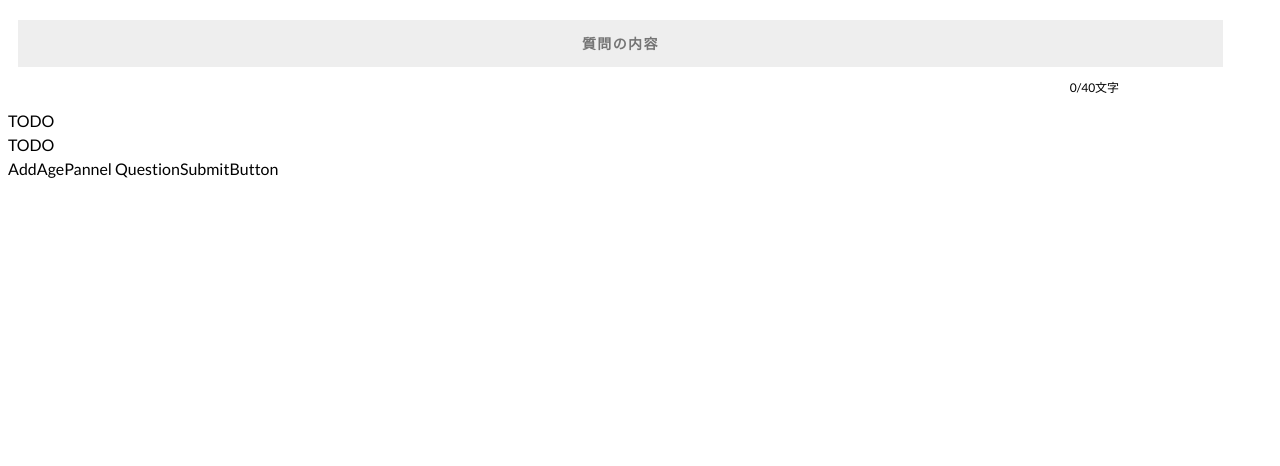
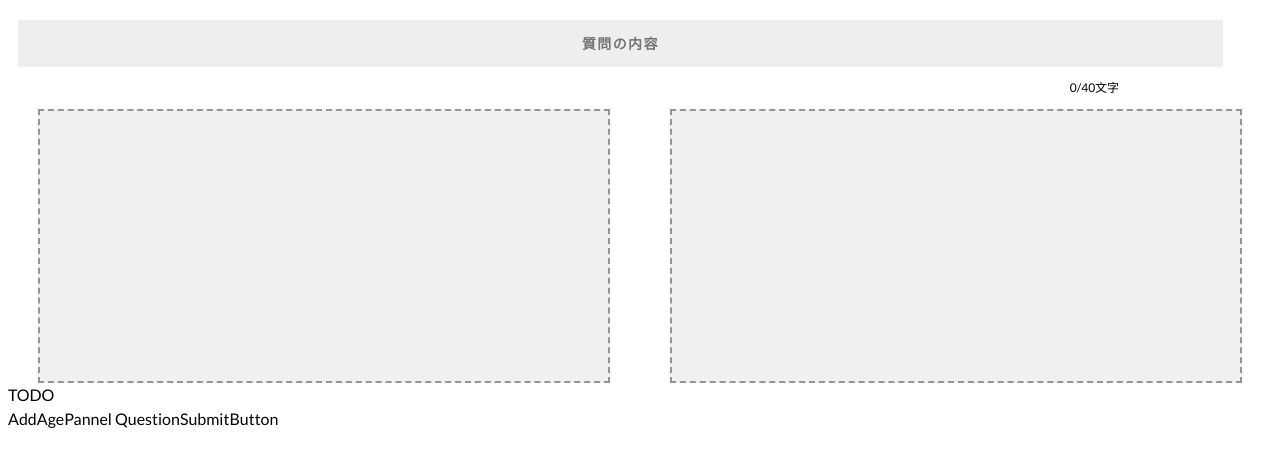
Before and after one commit to northernbird/rmi-which-demo-01, a React (Create React App) app: page /add in a window 1280 px wide. Shown: the top 466 px of the page. Built offline with nearby package versions, Linux system fonts and the light colour scheme.

Commit message:
wip for layout

```diff
--- a/src/ui/add/components/AddPhotoPannel.js
+++ b/src/ui/add/components/AddPhotoPannel.js
@@ -5,21 +5,36 @@ import Box from "@material-ui/core/Box";
 const useStyles = makeStyles({
     pannel: {
         'display': 'flex',
-        'flex-flow': 'column nowrap',
+        'flex-flow': 'row nowrap',
+        'justify-content': 'space-around',
     },
+    photoPannel: {
+        'display': 'flex',
+        'align-content': 'center',
+        'align-items': 'center',
+        'background': '#f0f0f0',
+        'border': 'dashed 2px #959595',
+        'flex': 'none',
+        'flex-direction': 'column',
+        'flex-wrap': 'nowrap',
+        'height': '270px',
+        'justify-content': 'center',
+        'width': '45%',
+        'max-width': '45%',
+    }
 });
 
-function AddPhotoPannel({history}) {
+function InputQuestionTextPannel() {
     const classes = useStyles()
 
-    const routeChange = () => {
-        let path = '/register'
-        history.push(path)
-    }
-
     return (
-        <div>TODO</div>
+        <div className={classes.pannel}>
+            <div className={classes.photoPannel}>
+            </div>
+            <div className={classes.photoPannel}>
+            </div>
+        </div>
     );
 }
 
-export default AddPhotoPannel;
+export default InputQuestionTextPannel;
```
